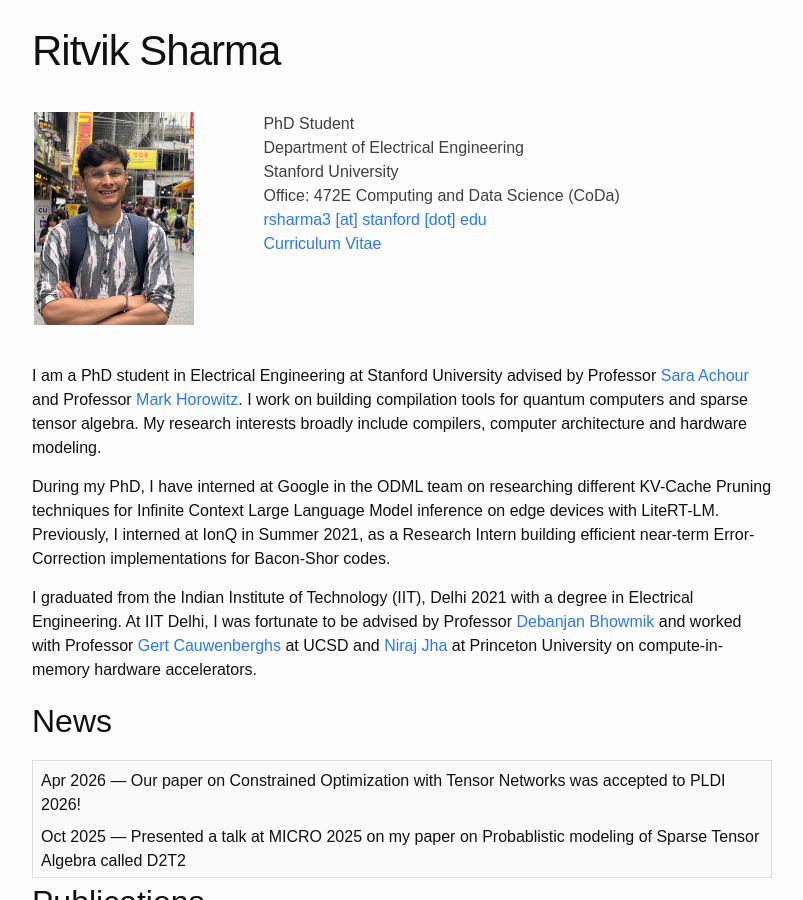
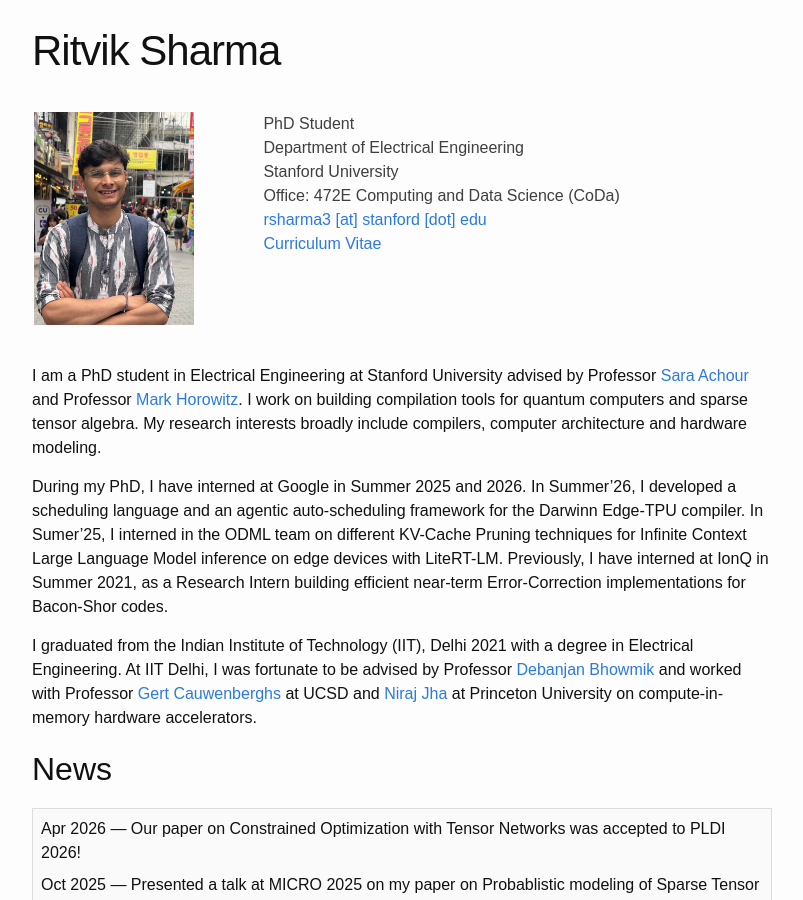
Before and after one commit to Ritvik1sharma/ritvik1sharma.github.io, a Jekyll site: the page built from index.md, in a window 1280 px wide and 900 px high. Shown: the whole window, without its empty margins (238-1041 px from the left). Built offline with Jekyll 4.4.1, drawn with Linux system fonts in a browser that asks for light colours.

Commit message:
Update CV and bio with Summer 2026 Google internship and new papers
Co-Authored-By: Claude Opus 5 (1M context) <noreply@anthropic.com>

```diff
--- a/index.md
+++ b/index.md
@@ -51,8 +51,8 @@ I work on building compilation tools for quantum computers and
 sparse tensor algebra. My research interests broadly include
 compilers, computer architecture and hardware modeling.
 
-During my PhD, I have interned at Google in the ODML team on researching different KV-Cache Pruning techniques for Infinite Context Large Language Model inference on edge devices with LiteRT-LM.
-Previously, I interned at IonQ in Summer 2021, as a Research Intern building efficient near-term Error-Correction implementations for Bacon-Shor codes.
+During my PhD, I have interned at Google in Summer 2025 and 2026. In Summer'26, I developed a scheduling language and an agentic auto-scheduling framework for the Darwinn Edge-TPU compiler. In Sumer'25, I interned in the ODML team on different KV-Cache Pruning techniques for Infinite Context Large Language Model inference on edge devices with LiteRT-LM.
+Previously, I have interned at IonQ in Summer 2021, as a Research Intern building efficient near-term Error-Correction implementations for Bacon-Shor codes.
 
 I graduated from the Indian Institute of Technology (IIT), Delhi 2021 with a degree
 in Electrical Engineering.  At IIT Delhi, I was
```
Also changed, not shown: 1 other file.
